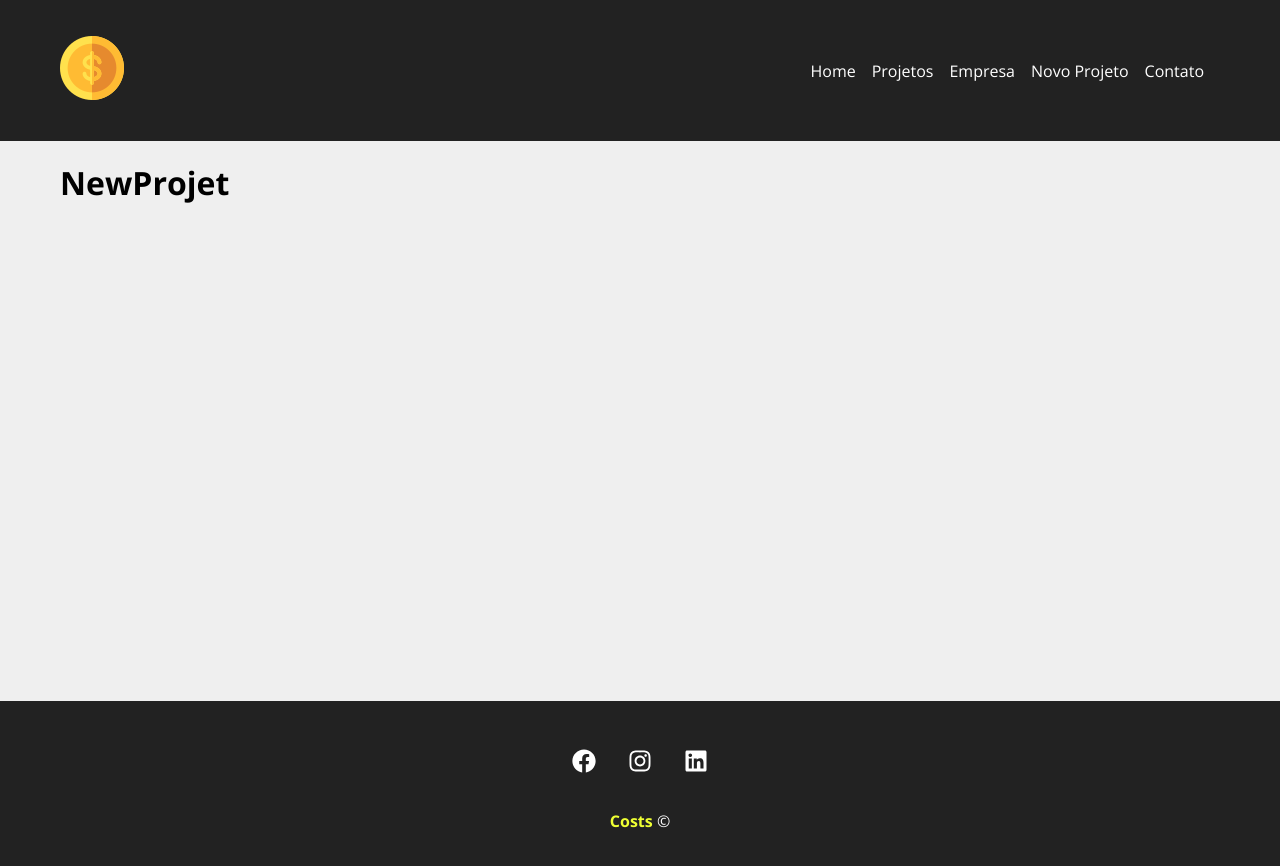
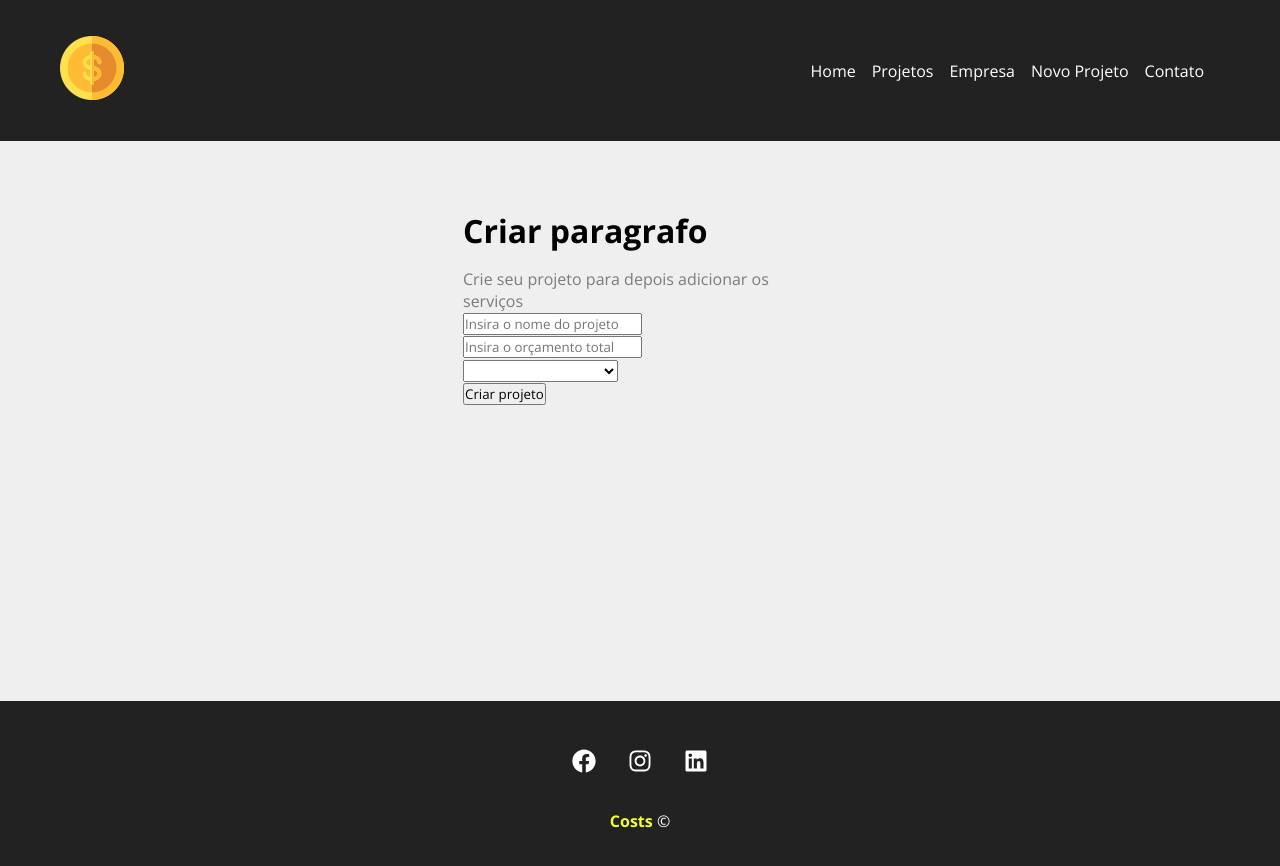
Before and after one commit to DanielGregorini/gerenciador-de-projetos, a React (Create React App) app in the folder costs/: page /newproject in a window 1280 px wide. Shown: the top 866 px of the page. Built offline with nearby package versions, Linux system fonts and the light colour scheme.

Commit message:
Pagina new project

```diff
--- a/costs/src/components/pages/NewProject.js
+++ b/costs/src/components/pages/NewProject.js
@@ -1,5 +1,16 @@
+import ProjectForm from '../projects/ProjectForms'
+
+import styles from './NewProject.module.css'
+
 function NewProjet(){
-    return <h1>NewProjet</h1>
+    return (
+        <div className={styles.newproject_container}>
+            <h1>Criar paragrafo</h1>
+            <p>Crie seu projeto para depois adicionar os serviços</p>
+
+            <ProjectForm/>
+        </div>
+    )
 }
 
 export default NewProjet
--- /dev/null
+++ b/costs/src/components/pages/NewProject.module.css
@@ -0,0 +1,13 @@
+.newproject_container{
+    width: 450px;
+    margin: 0 auto;
+    padding: 3em;
+}
+
+.newproject_container h1{
+    margin-bottom: 0.5em;
+}
+
+.newproject_container p{
+    color: #7b7b7b
+}
--- /dev/null
+++ b/costs/src/components/projects/ProjectForms.js
@@ -0,0 +1,27 @@
+
+function ProjectForm(){
+    return (
+        <form>
+            <div>
+                <input type="text" placeholder="Insira o nome do projeto"/>
+            </div>
+            <div>
+                <input type="number" placeholder="Insira o orçamento total"/>
+            </div>
+            <div>
+                <select name="category_id">
+                    <option disabled>Selecione a Cagetoria</option>
+                </select>
+            </div>
+            <div>
+                <input type="submit" value="Criar projeto"/>
+            </div>
+
+
+
+
+        </form>
+    )
+}
+
+export default ProjectForm
```
